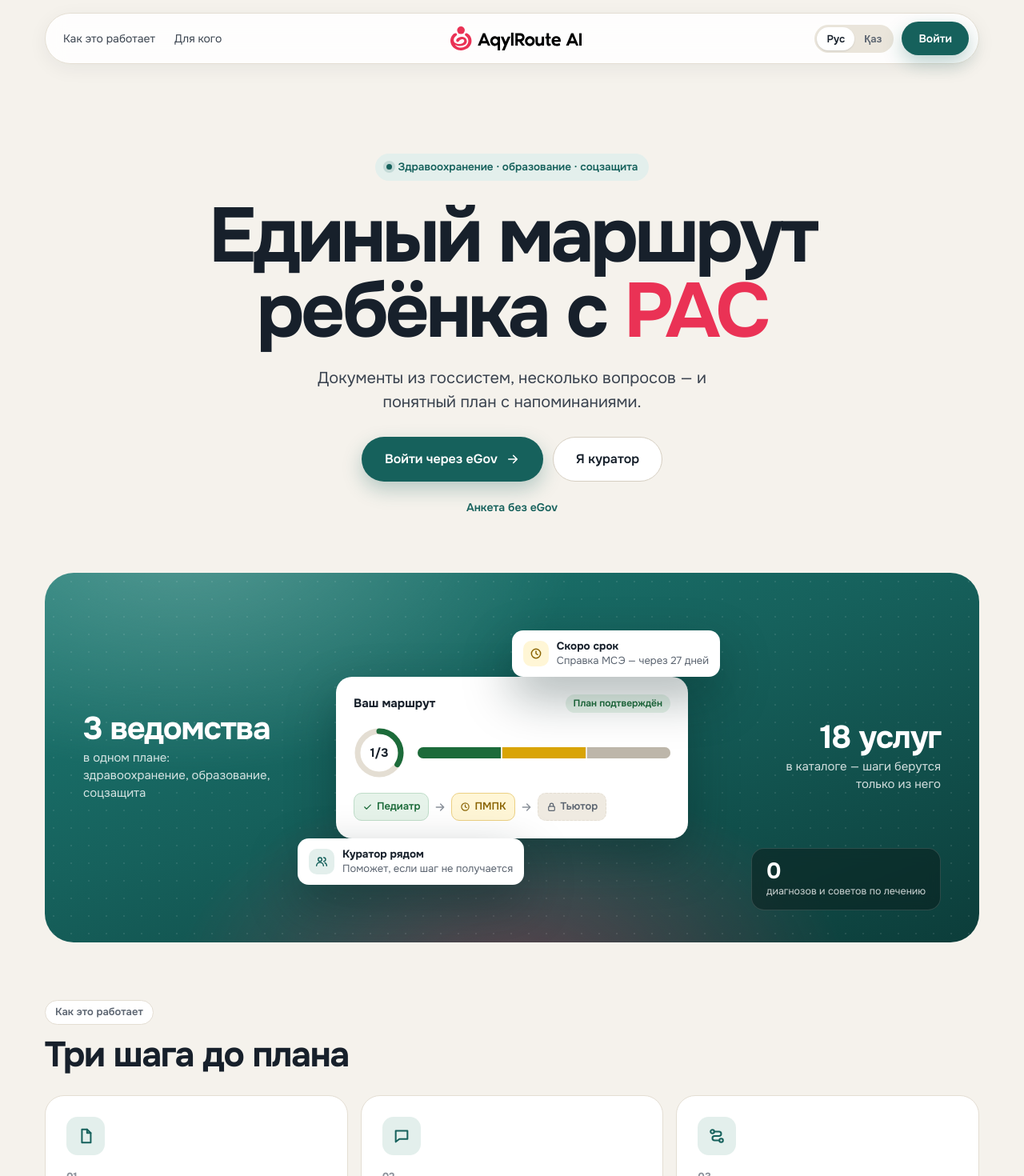
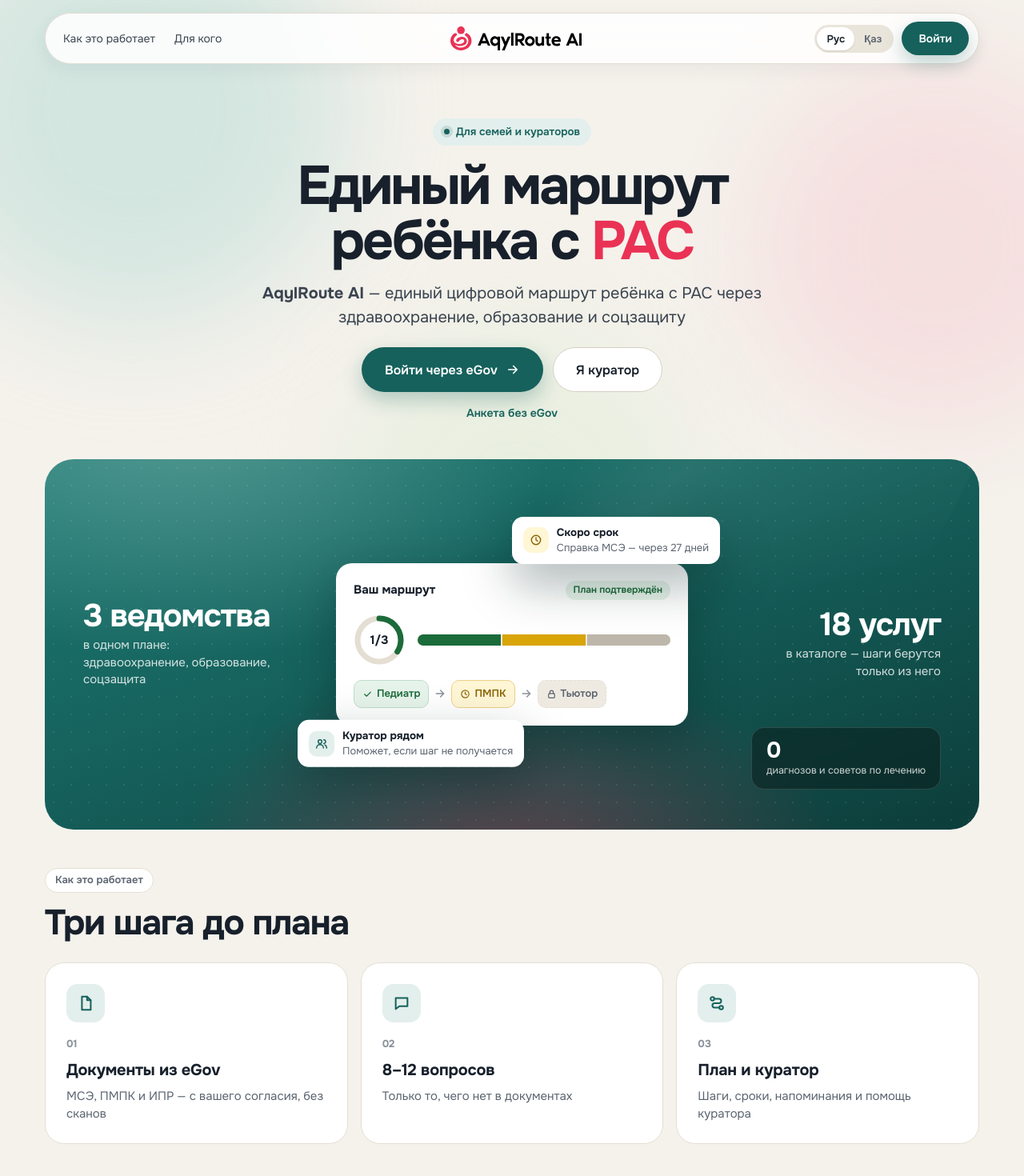
Before and after one commit to Medventures/Haqaton-027, a Next.js app in the folder frontend/: page / in a window 1280 px wide. Shown: the top 1470 px of the page at 80% size. Built offline with nearby package versions, Linux system fonts and the light colour scheme; no server answers.

Commit message:
Главная: анимированный фон, появление секций при прокрутке, плавные якоря, заголовок меньше и новый подзаголовок

```diff
--- a/frontend/app/globals.css
+++ b/frontend/app/globals.css
@@ -864,12 +864,14 @@
 
 /* ---------- главная (отдельный лендинг без кабинета) ---------- */
 .lp {
+  position: relative;
+  isolation: isolate;
   max-width: 1200px;
   margin: 0 auto;
   padding: 16px 16px 40px;
   display: flex;
   flex-direction: column;
-  gap: 72px;
+  gap: 48px;
 }
 .lp-nav {
   position: sticky;
@@ -978,8 +980,8 @@
   flex-direction: column;
   align-items: center;
   text-align: center;
-  gap: 22px;
-  padding-top: 40px;
+  gap: 16px;
+  padding-top: 20px;
 }
 .lp-pill {
   display: inline-flex;
@@ -1001,8 +1003,8 @@
 }
 .lp-hero h1 {
   margin: 0;
-  font-size: clamp(42px, 8vw, 96px);
-  line-height: 0.98;
+  font-size: clamp(36px, 6vw, 68px);
+  line-height: 1.02;
   font-weight: 700;
   letter-spacing: -0.045em;
   color: var(--text);
@@ -1012,7 +1014,7 @@
 }
 .lp-lead {
   margin: 0;
-  max-width: 560px;
+  max-width: 640px;
   font-size: clamp(16px, 2vw, 20px);
   line-height: 1.5;
   color: var(--text-2);
@@ -1194,7 +1196,7 @@
   display: flex;
   flex-direction: column;
   gap: 14px;
-  scroll-margin-top: 96px;
+  scroll-margin-top: 112px;
 }
 .lp-kicker {
   align-self: flex-start;
@@ -2882,3 +2884,191 @@
 .topbar-bell-badge.urgent {
   background: var(--urgent);
 }
+
+/* главная: анимации (плавная прокрутка, фон, появление) */
+html {
+  scroll-behavior: smooth;
+}
+.lp-bg {
+  position: fixed;
+  inset: 0;
+  z-index: -1;
+  overflow: hidden;
+  pointer-events: none;
+}
+.blob {
+  position: absolute;
+  border-radius: 50%;
+  filter: blur(70px);
+  opacity: 0.55;
+  will-change: transform;
+}
+.blob.b1 {
+  width: 520px;
+  height: 520px;
+  top: -140px;
+  left: -120px;
+  background: #b9dcd7;
+  animation: lp-drift-1 22s ease-in-out infinite alternate;
+}
+.blob.b2 {
+  width: 460px;
+  height: 460px;
+  top: 60px;
+  right: -140px;
+  background: #f6c9d2;
+  opacity: 0.45;
+  animation: lp-drift-2 26s ease-in-out infinite alternate;
+}
+.blob.b3 {
+  width: 420px;
+  height: 420px;
+  top: 420px;
+  left: 35%;
+  background: #d8ecd0;
+  opacity: 0.4;
+  animation: lp-drift-3 30s ease-in-out infinite alternate;
+}
+@keyframes lp-drift-1 {
+  to {
+    transform: translate(180px, 120px) scale(1.15);
+  }
+}
+@keyframes lp-drift-2 {
+  to {
+    transform: translate(-200px, 160px) scale(0.9);
+  }
+}
+@keyframes lp-drift-3 {
+  to {
+    transform: translate(-160px, -140px) scale(1.2);
+  }
+}
+/* hero: staggered entrance */
+.lp-hero > * {
+  animation: lp-up 0.7s cubic-bezier(0.2, 0.7, 0.2, 1) both;
+}
+.lp-hero > :nth-child(2) {
+  animation-delay: 0.08s;
+}
+.lp-hero > :nth-child(3) {
+  animation-delay: 0.16s;
+}
+.lp-hero > :nth-child(4) {
+  animation-delay: 0.24s;
+}
+.lp-hero > :nth-child(n + 5) {
+  animation-delay: 0.32s;
+}
+.lp-nav {
+  animation: lp-down 0.6s cubic-bezier(0.2, 0.7, 0.2, 1) both;
+}
+@keyframes lp-up {
+  from {
+    opacity: 0;
+    transform: translateY(22px);
+  }
+}
+@keyframes lp-down {
+  from {
+    opacity: 0;
+    transform: translateY(-14px);
+  }
+}
+/* scroll reveal (only after JS marked the page as ready) */
+.motion-ready .reveal {
+  opacity: 0;
+  transform: translateY(36px);
+  transition: opacity 0.8s ease, transform 0.8s cubic-bezier(0.2, 0.7, 0.2, 1);
+}
+.motion-ready .reveal.in {
+  opacity: 1;
+  transform: none;
+}
+.motion-ready .reveal .lp-step,
+.motion-ready .reveal .lp-for-card {
+  opacity: 0;
+  transform: translateY(20px);
+  transition: opacity 0.6s ease, transform 0.6s ease;
+}
+.motion-ready .reveal.in .lp-step,
+.motion-ready .reveal.in .lp-for-card {
+  opacity: 1;
+  transform: none;
+}
+.lp-step,
+.lp-for-card {
+  transition: transform 0.2s ease, box-shadow 0.2s ease;
+}
+.lp-step:hover,
+.lp-for-card:hover,
+.motion-ready .reveal.in .lp-step:hover,
+.motion-ready .reveal.in .lp-for-card:hover {
+  transform: translateY(-4px);
+  box-shadow: 0 16px 36px rgba(23, 32, 43, 0.08);
+}
+/* preview: floating cards, bars that fill in */
+.lp-toast-1 {
+  animation: lp-float 6s ease-in-out infinite;
+}
+.lp-toast-2 {
+  animation: lp-float 7s ease-in-out -2s infinite;
+}
+.lp-float-dark {
+  animation: lp-float 8s ease-in-out -4s infinite;
+}
+@keyframes lp-float {
+  50% {
+    transform: translateY(-10px);
+  }
+}
+.motion-ready .reveal.in .lp-progress .sbar > span {
+  animation: lp-grow 1.1s cubic-bezier(0.2, 0.7, 0.2, 1) both;
+  transform-origin: left;
+}
+.motion-ready .reveal.in .lp-progress .sbar > span:nth-child(2) {
+  animation-delay: 0.15s;
+}
+.motion-ready .reveal.in .lp-progress .sbar > span:nth-child(3) {
+  animation-delay: 0.3s;
+}
+@keyframes lp-grow {
+  from {
+    transform: scaleX(0);
+  }
+}
+.lp-stage::before {
+  content: "";
+  position: absolute;
+  inset: -40%;
+  background: conic-gradient(from 0deg, transparent 0 70%, rgba(255, 255, 255, 0.08) 80%, transparent 90%);
+  animation: lp-spin 18s linear infinite;
+  pointer-events: none;
+}
+@keyframes lp-spin {
+  to {
+    transform: rotate(360deg);
+  }
+}
+@media (prefers-reduced-motion: reduce) {
+  html {
+    scroll-behavior: auto;
+  }
+  .blob,
+  .lp-hero > *,
+  .lp-nav,
+  .lp-toast-1,
+  .lp-toast-2,
+  .lp-float-dark,
+  .lp-stage::before,
+  .motion-ready .reveal.in .lp-progress .sbar > span {
+    animation: none !important;
+  }
+  .motion-ready .reveal,
+  .motion-ready .reveal .lp-step,
+  .motion-ready .reveal .lp-for-card {
+    opacity: 1;
+    transform: none;
+    transition: none;
+  }
+}
--- a/frontend/app/page.tsx
+++ b/frontend/app/page.tsx
@@ -1,6 +1,7 @@
 "use client";
 
 import { useRouter } from "next/navigation";
+import { useEffect, useRef } from "react";
 import { Ico, type IconName } from "@/components/Icons";
 import { useApp } from "@/lib/app-context";
 import type { Role } from "@/lib/types";
@@ -94,13 +95,43 @@
   const { setRole, lang, setLang } = useApp();
   const router = useRouter();
 
+  const rootRef = useRef<HTMLDivElement>(null);
+
+  // Scroll-in animation: sections fade up once they enter the viewport. Without JS everything stays visible.
+  useEffect(() => {
+    const root = rootRef.current;
+    if (!root) return;
+    root.classList.add("motion-ready");
+    const items = root.querySelectorAll<HTMLElement>(".reveal");
+    if (!("IntersectionObserver" in window)) {
+      items.forEach((el) => el.classList.add("in"));
+      return;
+    }
+    const io = new IntersectionObserver(
+      (entries) => entries.forEach((e) => {
+        if (e.isIntersecting) {
+          e.target.classList.add("in");
+          io.unobserve(e.target);
+        }
+      }),
+      { threshold: 0.15, rootMargin: "0px 0px -40px 0px" },
+    );
+    items.forEach((el) => io.observe(el));
+    return () => io.disconnect();
+  }, []);
+
   function go(r: Role, path: string) {
     setRole(r);
     router.push(path);
   }
 
   return (
-    <div className="lp">
+    <div className="lp" ref={rootRef}>
+      <div className="lp-bg" aria-hidden>
+        <span className="blob b1" />
+        <span className="blob b2" />
+        <span className="blob b3" />
+      </div>
       <header className="lp-nav">
         <nav className="lp-nav-links" aria-label="Разделы страницы">
           <a href="#how">Как это работает</a>
@@ -125,14 +156,16 @@
 
       <section className="lp-hero">
         <span className="lp-pill">
-          <span className="lp-pill-dot" /> Здравоохранение · образование · соцзащита
+          <span className="lp-pill-dot" /> Для семей и кураторов
         </span>
         <h1>
           Единый маршрут
           <br />
           ребёнка с <span className="lp-accent">РАС</span>
         </h1>
-        <p className="lp-lead">Документы из госсистем, несколько вопросов — и понятный план с напоминаниями.</p>
+        <p className="lp-lead">
+          <b>AqylRoute AI</b> — единый цифровой маршрут ребёнка с РАС через здравоохранение, образование и соцзащиту
+        </p>
         <div className="lp-actions">
           <button className="lp-btn lp-btn-primary" onClick={() => go("parent", "/parent/login")}>
             Войти через eGov <Ico name="arrow" size={18} />
@@ -155,7 +188,7 @@
         {lang === "kk" && <span className="hint">Аударма автоматты түрде жасалған, тексерілуде.</span>}
       </section>
 
-      <section className="lp-stage" aria-label="Как выглядит план">
+      <section className="lp-stage reveal" aria-label="Как выглядит план">
         <div className="lp-stage-side left">
           <b>3 ведомства</b>
           <span>в одном плане: здравоохранение, образование, соцзащита</span>
@@ -171,12 +204,12 @@
         </div>
       </section>
 
-      <section className="lp-section" id="how">
+      <section className="lp-section reveal" id="how">
         <span className="lp-kicker">Как это работает</span>
         <h2>Три шага до плана</h2>
         <div className="lp-steps">
           {STEPS.map((s, i) => (
-            <div key={s.title} className="lp-step">
+            <div key={s.title} className="lp-step" style={{ transitionDelay: `${i * 90}ms` }}>
               <span className="lp-step-ico">
                 <Ico name={s.icon} size={22} />
               </span>
@@ -188,7 +221,7 @@
         </div>
       </section>
 
-      <section className="lp-section" id="for">
+      <section className="lp-section reveal" id="for">
         <span className="lp-kicker">Для кого</span>
         <h2>Семье — ясность, куратору — контроль сроков</h2>
         <div className="lp-for">
```
